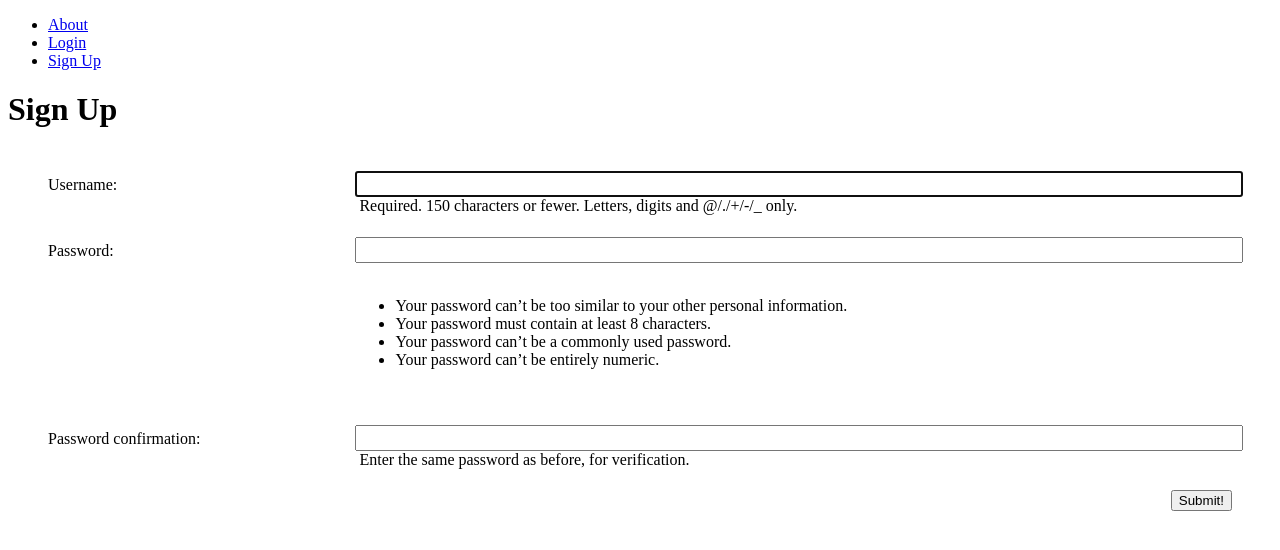
After one commit to BriannaRocha/mindful-dose, a Django app: page /accounts/signup/ in a window 1280 px wide. The commit adds this page. Shown: the top 550 px of the page. Run offline with Django 4.2, Linux system fonts and the light colour scheme.

Commit message:
add auth sign up

```diff
--- a/main_app/templates/base.html
+++ b/main_app/templates/base.html
@@ -36,6 +36,7 @@
         {% else %}
           <li><a href="{% url 'about' %}">About</a></li>
           <li><a href="{% url 'home' %}">Login</a></li>
+          <li><a href="{% url 'signup' %}">Sign Up</a></li>
         {% endif %}
       </ul>
     </nav>
--- /dev/null
+++ b/main_app/templates/signup.html
@@ -0,0 +1,25 @@
+{% extends 'base.html' %}
+{% load static %}
+
+{% block head %}
+<link rel="stylesheet" type="text/css" href="{% static 'css/form.css' %}"/>
+{% endblock %}
+
+{% block content %}
+
+<div class="page-header">
+  <h1>Sign Up</h1>
+  {% comment %} <img src="{% static 'images/nerd-cat.svg' %}" alt="A cat using a computer"/> {% endcomment %}
+</div>
+{% if error_message %}
+  <p class="red-text">{{ error_message }}</p>
+{% endif %}
+<form action="" method="post" class="form-container" autocomplete="off">
+  {% csrf_token %}
+  <table>
+    {{ form.as_table }}
+  </table>
+  <button type="submit" class="btn submit">Submit!</button>
+</form>
+
+{% endblock %}
--- a/main_app/views.py
+++ b/main_app/views.py
@@ -1,6 +1,8 @@
 from django.shortcuts import render, redirect
 from django.views.generic.edit import CreateView, UpdateView, DeleteView
 from django.contrib.auth.views import LoginView
+from django.contrib.auth import login
+from django.contrib.auth.forms import UserCreationForm
 from .models import Drug
 from .forms import DoseForm
 
@@ -28,11 +30,13 @@ def drug_detail(request, drug_id):
 class DrugCreate(CreateView):
   model = Drug
   fields = ['name', 'form', 'duration', 'notes']
-  success_url = '/medications/'
+  def form_valid(self, form):
+    form.instance.user = self.request.user
+    return super().form_valid(form)
 
 class DrugUpdate(UpdateView):
   model = Drug
-  fields = ['name', 'form', 'duration', 'notes']
+  fields = ['form', 'duration', 'notes']
 
 class DrugDelete(DeleteView):
   model = Drug
@@ -45,3 +49,17 @@ def add_dose(request, drug_id):
     new_dose.drug_id = drug_id
     new_dose.save()
   return redirect('drug-detail', drug_id=drug_id)
+
+def signup(request):
+  error_message = ''
+  if request.method == 'POST':
+    form = UserCreationForm(request.POST)
+    if form.is_valid():
+      user = form.save()
+      login(request, user)
+      return redirect('cat-index')
+    else:
+      error_message = 'Invalid sign up - try again'
+  form = UserCreationForm()
+  context = { 'form': form, 'error_message': error_message}
+  return render(request, 'signup.html', context)
--- a/mindfuldose/settings.py
+++ b/mindfuldose/settings.py
@@ -127,6 +127,8 @@ USE_TZ = True
 STATIC_URL = 'static/'
 
 LOGIN_REDIRECT_URL = 'drug-index'
+LOGOUT_REDIRECT_URL = 'home'
+LOGIN_URL = 'home'
 
 # Default primary key field type
 # https://docs.djangoproject.com/en/4.2/ref/settings/#default-auto-field
```
